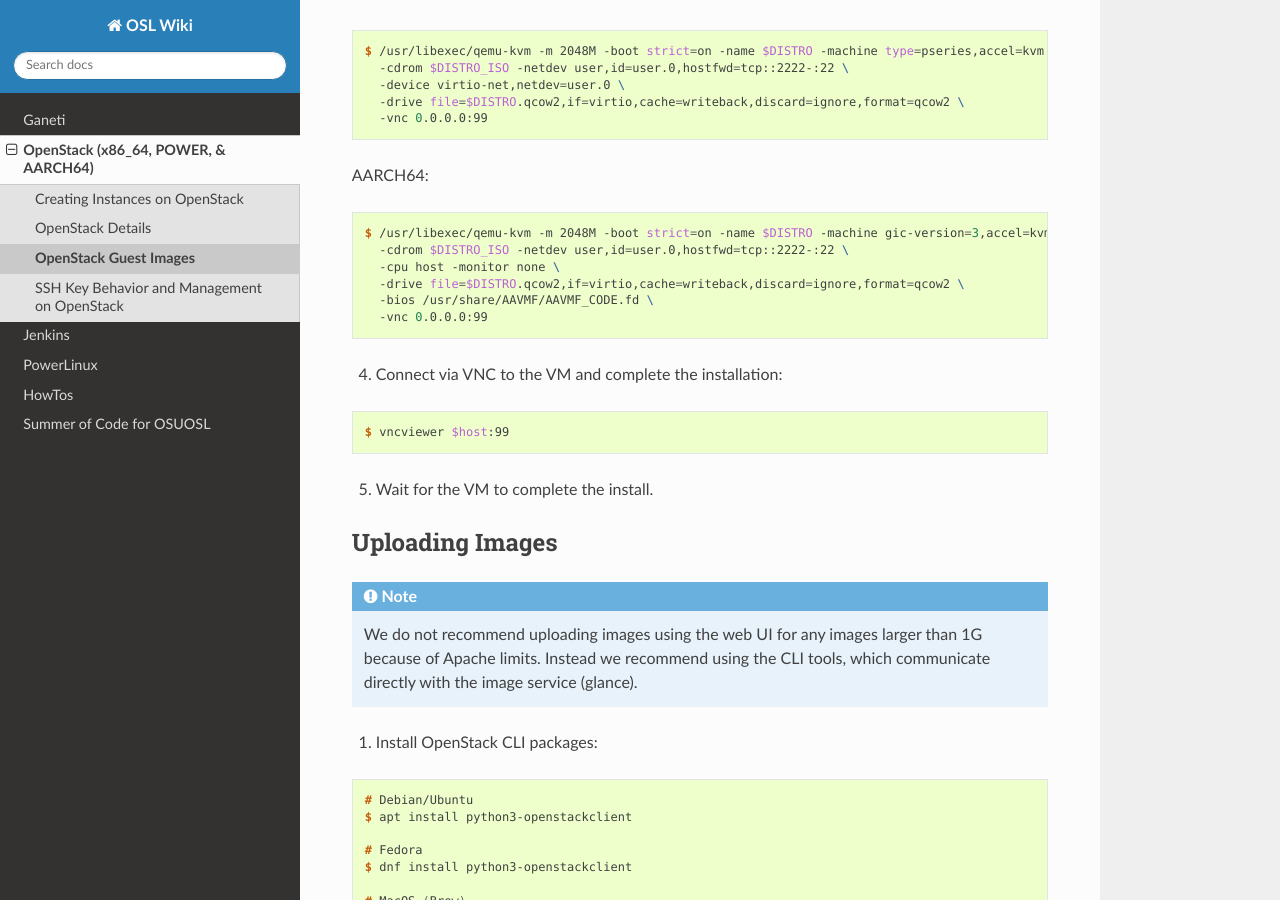
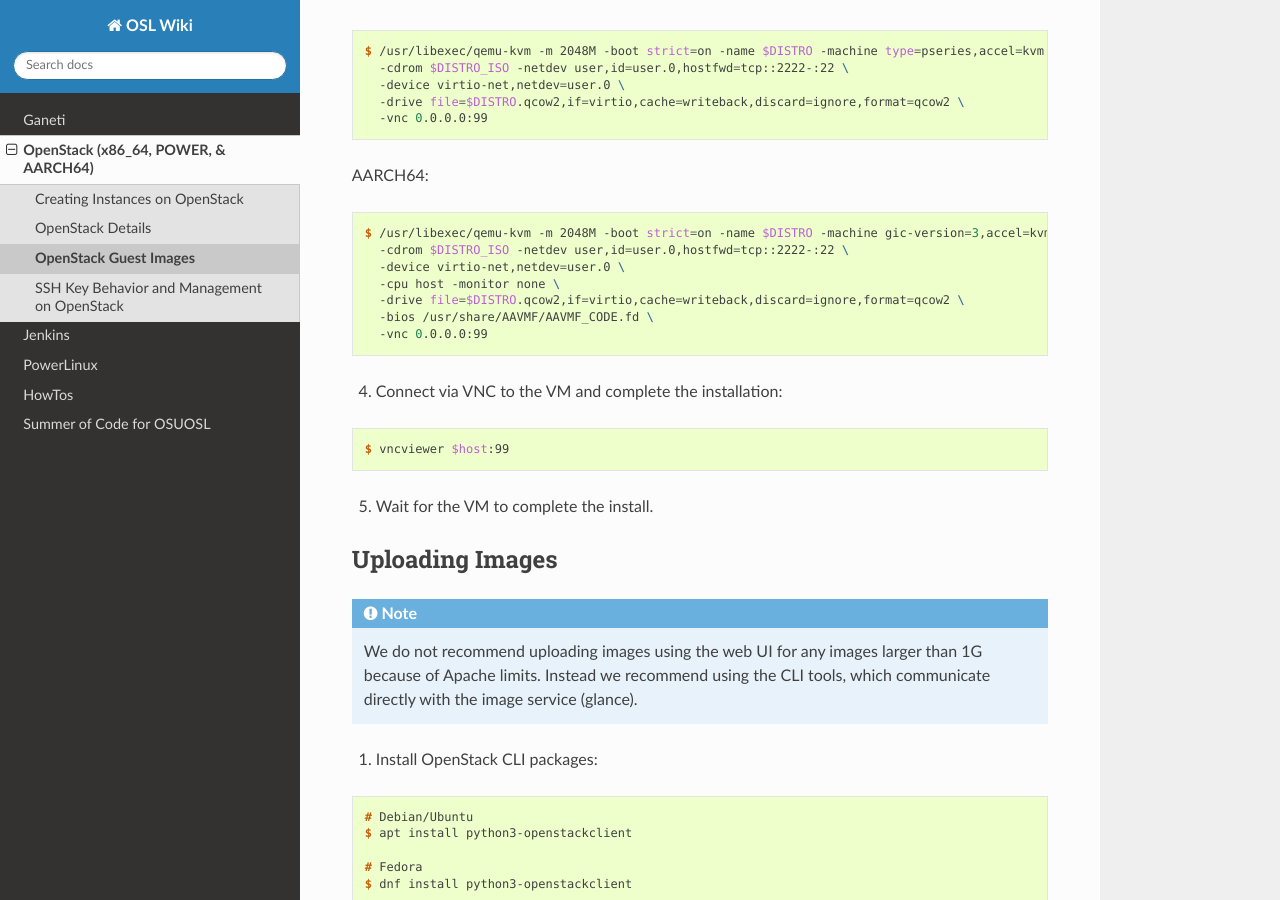
Before and after one commit to osuosl/wiki, a Sphinx documentation site: the page built from source/openstack/guests.rst, in a window 1280 px wide and 900 px high, scrolled down 2437 px. Built offline with Sphinx 7.4.7 and the Read the Docs theme 3.1.0, drawn with Linux system fonts in a browser that asks for light colours.

Commit message:
Add -device argument for AARCH64 qemu command
Add missing `-device` argument for booting into an image with qemu-kvm on AARCH64.

```diff
--- a/source/openstack/guests.rst
+++ b/source/openstack/guests.rst
@@ -89,6 +89,7 @@
 
    $ /usr/libexec/qemu-kvm -m 2048M -boot strict=on -name $DISTRO -machine gic-version=3,accel=kvm \
      -cdrom $DISTRO_ISO -netdev user,id=user.0,hostfwd=tcp::2222-:22 \
+     -device virtio-net,netdev=user.0 \
      -cpu host -monitor none \
      -drive file=$DISTRO.qcow2,if=virtio,cache=writeback,discard=ignore,format=qcow2 \
      -bios /usr/share/AAVMF/AAVMF_CODE.fd \
```
